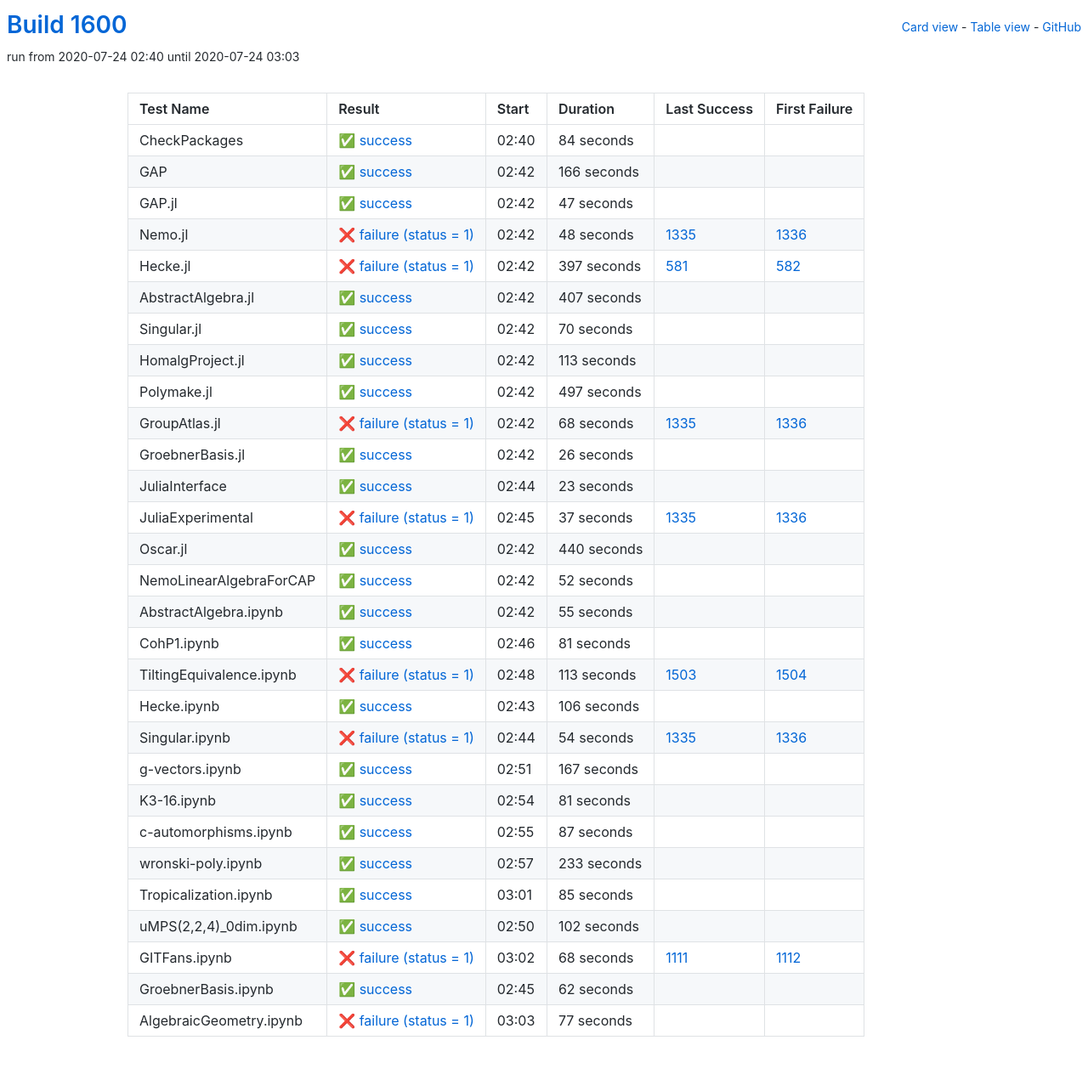
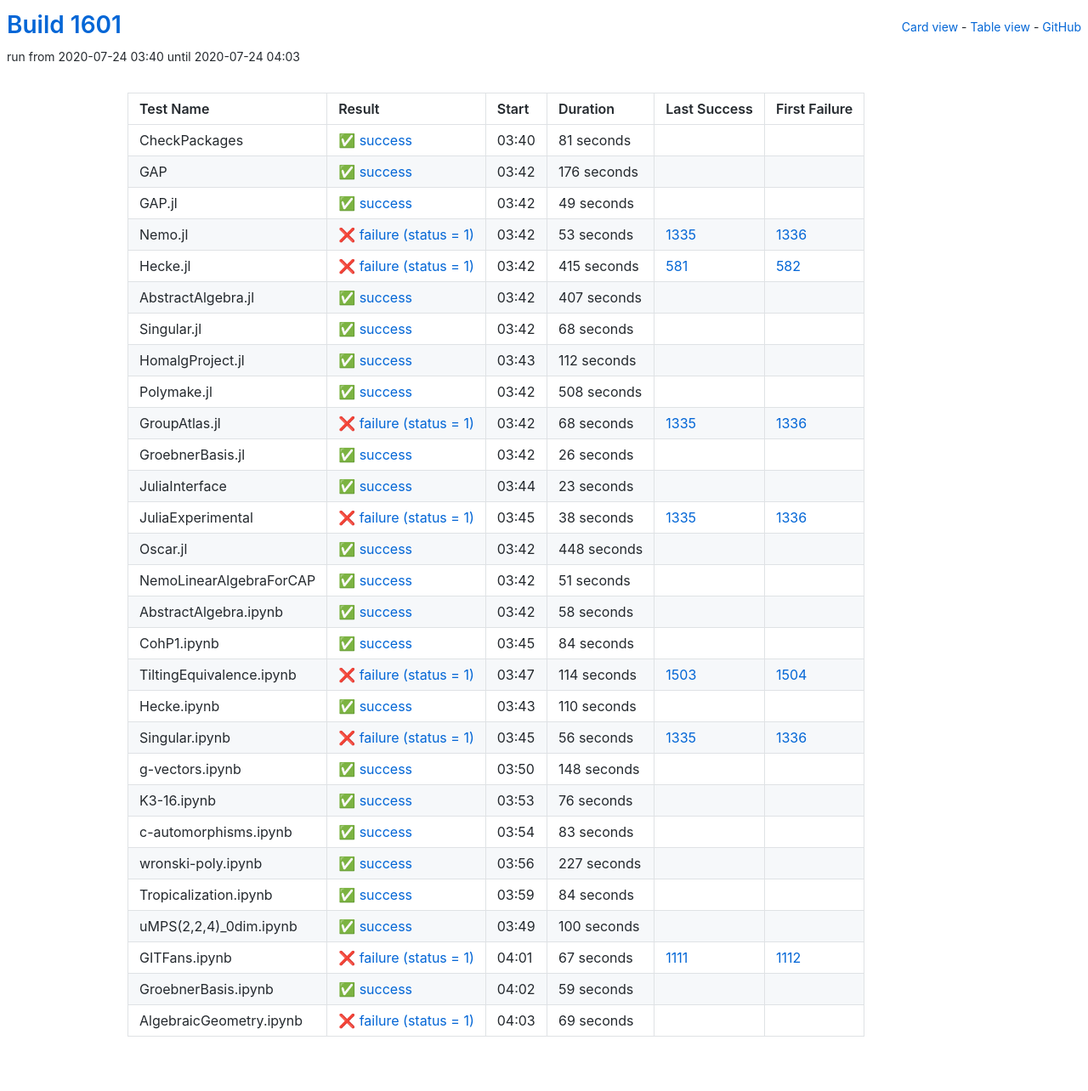
Before and after one commit to oscar-system/oscar-ci-status-1.4, a Jekyll site: the page built from table.html, in a window 1280 px wide. Shown: the whole page at 85% size. Built offline with Jekyll 4.4.1, drawn with Linux system fonts in a browser that asks for light colours.

Commit message:
Build #1601

```diff
--- a/_data/ci.yml
+++ b/_data/ci.yml
@@ -1,6 +1,6 @@
 ---
-build: 1600
-build_url: https://oscarci.mathematik.uni-kl.de/job/oscar-julia-1.4/1600/
+build: 1601
+build_url: https://oscarci.mathematik.uni-kl.de/job/oscar-julia-1.4/1601/
 job: oscar-julia-1.4
 organization: oscar-system
 repo: oscar-ci-status-1.4
@@ -8,68 +8,68 @@ repourl: https://github.com/oscar-system/oscar-ci-status-1.4
 tests:
 - name: CheckPackages
   id: checkpackages
-  log: https://oscarci.mathematik.uni-kl.de/job/oscar-julia-1.4/1600/artifact/logs/build-1600/CheckPackages.log
-  start: 2020-07-24 02:40
+  log: https://oscarci.mathematik.uni-kl.de/job/oscar-julia-1.4/1601/artifact/logs/build-1601/CheckPackages.log
+  start: 2020-07-24 03:40
   success: true
   exitcode: 0
   status: success
-  duration: 84
+  duration: 81
   last_success: false
   last_success_url:
   first_failure: false
   first_failure_url:
 - name: GAP
   id: gap
-  log: https://oscarci.mathematik.uni-kl.de/job/oscar-julia-1.4/1600/artifact/logs/build-1600/GAP.log
-  start: 2020-07-24 02:42
+  log: https://oscarci.mathematik.uni-kl.de/job/oscar-julia-1.4/1601/artifact/logs/build-1601/GAP.log
+  start: 2020-07-24 03:42
   success: true
   exitcode: 0
   status: success
-  duration: 166
+  duration: 176
   last_success: false
   last_success_url:
   first_failure: false
   first_failure_url:
 - name: GAP.jl
   id: gap-jl
-  log: https://oscarci.mathematik.uni-kl.de/job/oscar-julia-1.4/1600/artifact/logs/build-1600/GAP.jl.log
-  start: 2020-07-24 02:42
+  log: https://oscarci.mathematik.uni-kl.de/job/oscar-julia-1.4/1601/artifact/logs/build-1601/GAP.jl.log
+  start: 2020-07-24 03:42
   success: true
   exitcode: 0
   status: success
-  duration: 47
+  duration: 49
   last_success: false
   last_success_url:
   first_failure: false
   first_failure_url:
 - name: Nemo.jl
   id: nemo-jl
-  log: https://oscarci.mathematik.uni-kl.de/job/oscar-julia-1.4/1600/artifact/logs/build-1600/Nemo.jl.log
-  start: 2020-07-24 02:42
+  log: https://oscarci.mathematik.uni-kl.de/job/oscar-julia-1.4/1601/artifact/logs/build-1601/Nemo.jl.log
+  start: 2020-07-24 03:42
   success: false
   exitcode: 1
   status: failure
-  duration: 48
+  duration: 53
   last_success: 1335
   last_success_url: https://oscarci.mathematik.uni-kl.de/job/oscar-julia-1.4/1335/
   first_failure: 1336
   first_failure_url: https://oscarci.mathematik.uni-kl.de/job/oscar-julia-1.4/1336/
 - name: Hecke.jl
   id: hecke-jl
-  log: https://oscarci.mathematik.uni-kl.de/job/oscar-julia-1.4/1600/artifact/logs/build-1600/Hecke.jl.log
-  start: 2020-07-24 02:42
+  log: https://oscarci.mathematik.uni-kl.de/job/oscar-julia-1.4/1601/artifact/logs/build-1601/Hecke.jl.log
+  start: 2020-07-24 03:42
   success: false
   exitcode: 1
   status: failure
-  duration: 397
+  duration: 415
   last_success: 581
   last_success_url: https://oscarci.mathematik.uni-kl.de/job/oscar-julia-1.4/581/
   first_failure: 582
   first_failure_url: https://oscarci.mathematik.uni-kl.de/job/oscar-julia-1.4/582/
 - name: AbstractAlgebra.jl
   id: abstractalgebra-jl
-  log: https://oscarci.mathematik.uni-kl.de/job/oscar-julia-1.4/1600/artifact/logs/build-1600/AbstractAlgebra.jl.log
-  start: 2020-07-24 02:42
+  log: https://oscarci.mathematik.uni-kl.de/job/oscar-julia-1.4/1601/artifact/logs/build-1601/AbstractAlgebra.jl.log
+  start: 2020-07-24 03:42
   success: true
   exitcode: 0
   status: success
@@ -80,44 +80,44 @@ tests:
   first_failure_url:
 - name: Singular.jl
   id: singular-jl
-  log: https://oscarci.mathematik.uni-kl.de/job/oscar-julia-1.4/1600/artifact/logs/build-1600/Singular.jl.log
-  start: 2020-07-24 02:42
+  log: https://oscarci.mathematik.uni-kl.de/job/oscar-julia-1.4/1601/artifact/logs/build-1601/Singular.jl.log
+  start: 2020-07-24 03:42
   success: true
   exitcode: 0
   status: success
-  duration: 70
+  duration: 68
   last_success: false
   last_success_url:
   first_failure: false
   first_failure_url:
 - name: HomalgProject.jl
   id: homalgproject-jl
-  log: https://oscarci.mathematik.uni-kl.de/job/oscar-julia-1.4/1600/artifact/logs/build-1600/HomalgProject.jl.log
-  start: 2020-07-24 02:42
+  log: https://oscarci.mathematik.uni-kl.de/job/oscar-julia-1.4/1601/artifact/logs/build-1601/HomalgProject.jl.log
+  start: 2020-07-24 03:43
   success: true
   exitcode: 0
   status: success
-  duration: 113
+  duration: 112
   last_success: false
   last_success_url:
   first_failure: false
   first_failure_url:
 - name: Polymake.jl
   id: polymake-jl
-  log: https://oscarci.mathematik.uni-kl.de/job/oscar-julia-1.4/1600/artifact/logs/build-1600/Polymake.jl.log
-  start: 2020-07-24 02:42
+  log: https://oscarci.mathematik.uni-kl.de/job/oscar-julia-1.4/1601/artifact/logs/build-1601/Polymake.jl.log
+  start: 2020-07-24 03:42
   success: true
   exitcode: 0
   status: success
-  duration: 497
+  duration: 508
   last_success: false
   last_success_url:
   first_failure: false
   first_failure_url:
 - name: GroupAtlas.jl
   id: groupatlas-jl
-  log: https://oscarci.mathematik.uni-kl.de/job/oscar-julia-1.4/1600/artifact/logs/build-1600/GroupAtlas.jl.log
-  start: 2020-07-24 02:42
+  log: https://oscarci.mathematik.uni-kl.de/job/oscar-julia-1.4/1601/artifact/logs/build-1601/GroupAtlas.jl.log
+  start: 2020-07-24 03:42
   success: false
   exitcode: 1
   status: failure
@@ -128,8 +128,8 @@ tests:
   first_failure_url: https://oscarci.mathematik.uni-kl.de/job/oscar-julia-1.4/1336/
 - name: GroebnerBasis.jl
   id: groebnerbasis-jl
-  log: https://oscarci.mathematik.uni-kl.de/job/oscar-julia-1.4/1600/artifact/logs/build-1600/GroebnerBasis.jl.log
-  start: 2020-07-24 02:42
+  log: https://oscarci.mathematik.uni-kl.de/job/oscar-julia-1.4/1601/artifact/logs/build-1601/GroebnerBasis.jl.log
+  start: 2020-07-24 03:42
   success: true
   exitcode: 0
   status: success
@@ -140,8 +140,8 @@ tests:
   first_failure_url:
 - name: JuliaInterface
   id: juliainterface
-  log: https://oscarci.mathematik.uni-kl.de/job/oscar-julia-1.4/1600/artifact/logs/build-1600/JuliaInterface.log
-  start: 2020-07-24 02:44
+  log: https://oscarci.mathematik.uni-kl.de/job/oscar-julia-1.4/1601/artifact/logs/build-1601/JuliaInterface.log
+  start: 2020-07-24 03:44
   success: true
   exitcode: 0
   status: success
@@ -152,204 +152,204 @@ tests:
   first_failure_url:
 - name: JuliaExperimental
   id: juliaexperimental
-  log: https://oscarci.mathematik.uni-kl.de/job/oscar-julia-1.4/1600/artifact/logs/build-1600/JuliaExperimental.log
-  start: 2020-07-24 02:45
+  log: https://oscarci.mathematik.uni-kl.de/job/oscar-julia-1.4/1601/artifact/logs/build-1601/JuliaExperimental.log
+  start: 2020-07-24 03:45
   success: false
   exitcode: 1
   status: failure
-  duration: 37
+  duration: 38
   last_success: 1335
   last_success_url: https://oscarci.mathematik.uni-kl.de/job/oscar-julia-1.4/1335/
   first_failure: 1336
   first_failure_url: https://oscarci.mathematik.uni-kl.de/job/oscar-julia-1.4/1336/
 - name: Oscar.jl
   id: oscar-jl
-  log: https://oscarci.mathematik.uni-kl.de/job/oscar-julia-1.4/1600/artifact/logs/build-1600/Oscar.jl.log
-  start: 2020-07-24 02:42
+  log: https://oscarci.mathematik.uni-kl.de/job/oscar-julia-1.4/1601/artifact/logs/build-1601/Oscar.jl.log
+  start: 2020-07-24 03:42
   success: true
   exitcode: 0
   status: success
-  duration: 440
+  duration: 448
   last_success: false
   last_success_url:
   first_failure: false
   first_failure_url:
 - name: NemoLinearAlgebraForCAP
   id: nemolinearalgebraforcap
-  log: https://oscarci.mathematik.uni-kl.de/job/oscar-julia-1.4/1600/artifact/logs/build-1600/NemoLinearAlgebraForCAP.log
-  start: 2020-07-24 02:42
+  log: https://oscarci.mathematik.uni-kl.de/job/oscar-julia-1.4/1601/artifact/logs/build-1601/NemoLinearAlgebraForCAP.log
+  start: 2020-07-24 03:42
   success: true
   exitcode: 0
   status: success
-  duration: 52
+  duration: 51
   last_success: false
   last_success_url:
   first_failure: false
   first_failure_url:
 - name: AbstractAlgebra.ipynb
   id: abstractalgebra-ipynb
-  log: https://oscarci.mathematik.uni-kl.de/job/oscar-julia-1.4/1600/artifact/logs/build-1600/AbstractAlgebra.ipynb.log
-  start: 2020-07-24 02:42
+  log: https://oscarci.mathematik.uni-kl.de/job/oscar-julia-1.4/1601/artifact/logs/build-1601/AbstractAlgebra.ipynb.log
+  start: 2020-07-24 03:42
   success: true
   exitcode: 0
   status: success
-  duration: 55
+  duration: 58
   last_success: false
   last_success_url:
   first_failure: false
   first_failure_url:
 - name: CohP1.ipynb
   id: cohp1-ipynb
-  log: https://oscarci.mathematik.uni-kl.de/job/oscar-julia-1.4/1600/artifact/logs/build-1600/CohP1.ipynb.log
-  start: 2020-07-24 02:46
+  log: https://oscarci.mathematik.uni-kl.de/job/oscar-julia-1.4/1601/artifact/logs/build-1601/CohP1.ipynb.log
+  start: 2020-07-24 03:45
   success: true
   exitcode: 0
   status: success
-  duration: 81
+  duration: 84
   last_success: false
   last_success_url:
   first_failure: false
   first_failure_url:
 - name: TiltingEquivalence.ipynb
   id: tiltingequivalence-ipynb
-  log: https://oscarci.mathematik.uni-kl.de/job/oscar-julia-1.4/1600/artifact/logs/build-1600/TiltingEquivalence.ipynb.log
-  start: 2020-07-24 02:48
+  log: https://oscarci.mathematik.uni-kl.de/job/oscar-julia-1.4/1601/artifact/logs/build-1601/TiltingEquivalence.ipynb.log
+  start: 2020-07-24 03:47
   success: false
   exitcode: 1
   status: failure
-  duration: 113
+  duration: 114
   last_success: 1503
   last_success_url: https://oscarci.mathematik.uni-kl.de/job/oscar-julia-1.4/1503/
   first_failure: 1504
   first_failure_url: https://oscarci.mathematik.uni-kl.de/job/oscar-julia-1.4/1504/
 - name: Hecke.ipynb
   id: hecke-ipynb
-  log: https://oscarci.mathematik.uni-kl.de/job/oscar-julia-1.4/1600/artifact/logs/build-1600/Hecke.ipynb.log
-  start: 2020-07-24 02:43
+  log: https://oscarci.mathematik.uni-kl.de/job/oscar-julia-1.4/1601/artifact/logs/build-1601/Hecke.ipynb.log
+  start: 2020-07-24 03:43
   success: true
   exitcode: 0
   status: success
-  duration: 106
+  duration: 110
   last_success: false
   last_success_url:
   first_failure: false
   first_failure_url:
 - name: Singular.ipynb
   id: singular-ipynb
-  log: https://oscarci.mathematik.uni-kl.de/job/oscar-julia-1.4/1600/artifact/logs/build-1600/Singular.ipynb.log
-  start: 2020-07-24 02:44
+  log: https://oscarci.mathematik.uni-kl.de/job/oscar-julia-1.4/1601/artifact/logs/build-1601/Singular.ipynb.log
+  start: 2020-07-24 03:45
   success: false
   exitcode: 1
   status: failure
-  duration: 54
+  duration: 56
   last_success: 1335
   last_success_url: https://oscarci.mathematik.uni-kl.de/job/oscar-julia-1.4/1335/
   first_failure: 1336
   first_failure_url: https://oscarci.mathematik.uni-kl.de/job/oscar-julia-1.4/1336/
 - name: g-vectors.ipynb
   id: g-vectors-ipynb
-  log: https://oscarci.mathematik.uni-kl.de/job/oscar-julia-1.4/1600/artifact/logs/build-1600/g-vectors.ipynb.log
-  start: 2020-07-24 02:51
+  log: https://oscarci.mathematik.uni-kl.de/job/oscar-julia-1.4/1601/artifact/logs/build-1601/g-vectors.ipynb.log
+  start: 2020-07-24 03:50
   success: true
   exitcode: 0
   status: success
-  duration: 167
+  duration: 148
   last_success: false
   last_success_url:
   first_failure: false
   first_failure_url:
 - name: K3-16.ipynb
   id: k3-16-ipynb
-  log: https://oscarci.mathematik.uni-kl.de/job/oscar-julia-1.4/1600/artifact/logs/build-1600/K3-16.ipynb.log
-  start: 2020-07-24 02:54
+  log: https://oscarci.mathematik.uni-kl.de/job/oscar-julia-1.4/1601/artifact/logs/build-1601/K3-16.ipynb.log
+  start: 2020-07-24 03:53
   success: true
   exitcode: 0
   status: success
-  duration: 81
+  duration: 76
   last_success: false
   last_success_url:
   first_failure: false
   first_failure_url:
 - name: c-automorphisms.ipynb
   id: c-automorphisms-ipynb
-  log: https://oscarci.mathematik.uni-kl.de/job/oscar-julia-1.4/1600/artifact/logs/build-1600/c-automorphisms.ipynb.log
-  start: 2020-07-24 02:55
+  log: https://oscarci.mathematik.uni-kl.de/job/oscar-julia-1.4/1601/artifact/logs/build-1601/c-automorphisms.ipynb.log
+  start: 2020-07-24 03:54
   success: true
   exitcode: 0
   status: success
-  duration: 87
+  duration: 83
   last_success: false
   last_success_url:
   first_failure: false
   first_failure_url:
 - name: wronski-poly.ipynb
   id: wronski-poly-ipynb
-  log: https://oscarci.mathematik.uni-kl.de/job/oscar-julia-1.4/1600/artifact/logs/build-1600/wronski-poly.ipynb.log
-  start: 2020-07-24 02:57
+  log: https://oscarci.mathematik.uni-kl.de/job/oscar-julia-1.4/1601/artifact/logs/build-1601/wronski-poly.ipynb.log
+  start: 2020-07-24 03:56
   success: true
   exitcode: 0
   status: success
-  duration: 233
+  duration: 227
   last_success: false
   last_success_url:
   first_failure: false
   first_failure_url:
 - name: Tropicalization.ipynb
   id: tropicalization-ipynb
-  log: https://oscarci.mathematik.uni-kl.de/job/oscar-julia-1.4/1600/artifact/logs/build-1600/Tropicalization.ipynb.log
-  start: 2020-07-24 03:01
+  log: https://oscarci.mathematik.uni-kl.de/job/oscar-julia-1.4/1601/artifact/logs/build-1601/Tropicalization.ipynb.log
+  start: 2020-07-24 03:59
   success: true
   exitcode: 0
   status: success
-  duration: 85
+  duration: 84
   last_success: false
   last_success_url:
   first_failure: false
   first_failure_url:
 - name: uMPS(2,2,4)_0dim.ipynb
   id: umps-2-2-4-0dim-ipynb
-  log: https://oscarci.mathematik.uni-kl.de/job/oscar-julia-1.4/1600/artifact/logs/build-1600/uMPS-2-2-4-_0dim.ipynb.log
-  start: 2020-07-24 02:50
+  log: https://oscarci.mathematik.uni-kl.de/job/oscar-julia-1.4/1601/artifact/logs/build-1601/uMPS-2-2-4-_0dim.ipynb.log
+  start: 2020-07-24 03:49
   success: true
   exitcode: 0
   status: success
-  duration: 102
+  duration: 100
   last_success: false
   last_success_url:
   first_failure: false
   first_failure_url:
 - name: GITFans.ipynb
   id: gitfans-ipynb
-  log: https://oscarci.mathematik.uni-kl.de/job/oscar-julia-1.4/1600/artifact/logs/build-1600/GITFans.ipynb.log
-  start: 2020-07-24 03:02
+  log: https://oscarci.mathematik.uni-kl.de/job/oscar-julia-1.4/1601/artifact/logs/build-1601/GITFans.ipynb.log
+  start: 2020-07-24 04:01
   success: false
   exitcode: 1
   status: failure
-  duration: 68
+  duration: 67
   last_success: 1111
   last_success_url: https://oscarci.mathematik.uni-kl.de/job/oscar-julia-1.4/1111/
   first_failure: 1112
   first_failure_url: https://oscarci.mathematik.uni-kl.de/job/oscar-julia-1.4/1112/
 - name: GroebnerBasis.ipynb
   id: groebnerbasis-ipynb
-  log: https://oscarci.mathematik.uni-kl.de/job/oscar-julia-1.4/1600/artifact/logs/build-1600/GroebnerBasis.ipynb.log
-  start: 2020-07-24 02:45
+  log: https://oscarci.mathematik.uni-kl.de/job/oscar-julia-1.4/1601/artifact/logs/build-1601/GroebnerBasis.ipynb.log
+  start: 2020-07-24 04:02
   success: true
   exitcode: 0
   status: success
-  duration: 62
+  duration: 59
   last_success: false
   last_success_url:
   first_failure: false
   first_failure_url:
 - name: AlgebraicGeometry.ipynb
   id: algebraicgeometry-ipynb
-  log: https://oscarci.mathematik.uni-kl.de/job/oscar-julia-1.4/1600/artifact/logs/build-1600/AlgebraicGeometry.ipynb.log
-  start: 2020-07-24 03:03
+  log: https://oscarci.mathematik.uni-kl.de/job/oscar-julia-1.4/1601/artifact/logs/build-1601/AlgebraicGeometry.ipynb.log
+  start: 2020-07-24 04:03
   success: false
   exitcode: 1
   status: failure
-  duration: 77
+  duration: 69
   last_success: false
   last_success_url:
   first_failure: false
```
Also changed, not shown: README.md.
